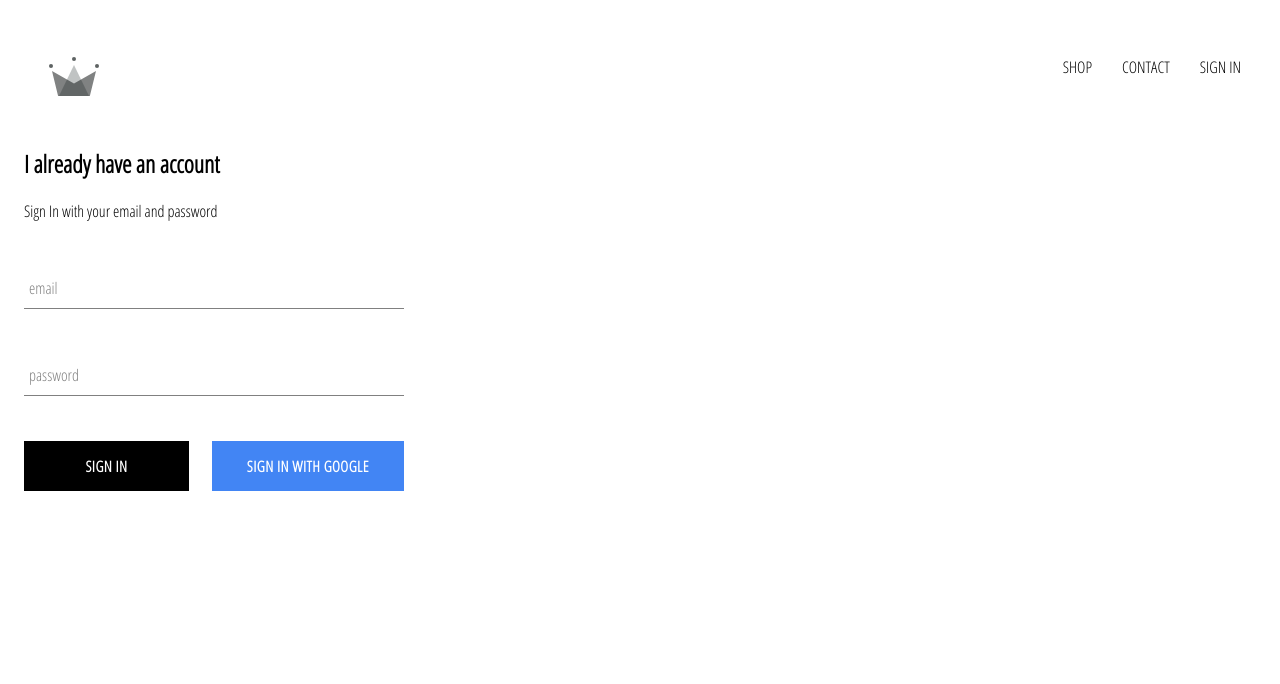
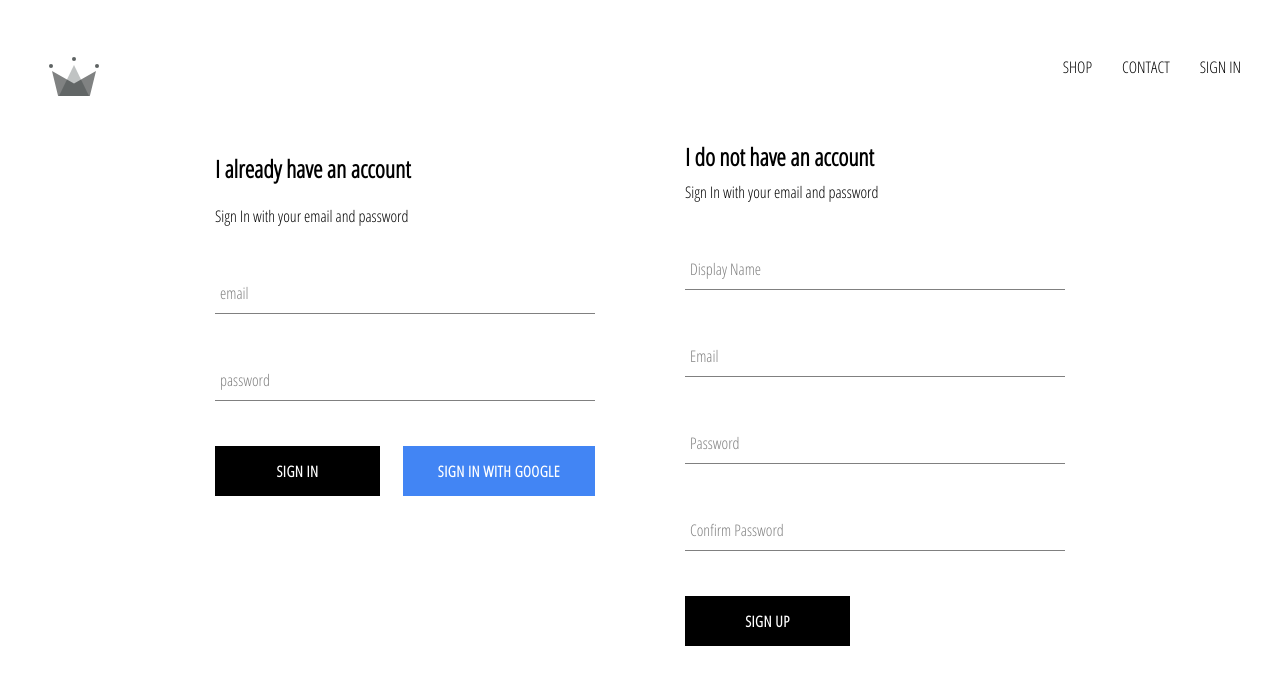
Before and after one commit to DzmitryDavid/crwn-clothing, a React (Create React App) app: page /sign in a window 1280 px wide. Shown: the top 684 px of the page. Built offline with nearby package versions, Linux system fonts and the light colour scheme; no server answers.

Commit message:
add: create signup component and implement auth use email, password

```diff
--- a/src/App.js
+++ b/src/App.js
@@ -29,6 +29,7 @@
               ...snapShot.data()
             }
           })
+          console.log(this.state.currentUser);
         })
       } else {
         this.setState({currentUser: userAuth})
--- a/src/components/CustomButton/CustomButton.js
+++ b/src/components/CustomButton/CustomButton.js
@@ -2,7 +2,6 @@
 import './CustomButton.scss';
 
 const CustomButton = ({children, isGoogleSignIn,  ...otherProps}) => {
-  console.log(isGoogleSignIn);
    return  <button className={`${isGoogleSignIn ? 'google-signin': ''} custom-button`} {...otherProps}>
         {children}
     </button>
--- /dev/null
+++ b/src/components/SignUp/SignUp.js
@@ -0,0 +1,93 @@
+import React, { Component } from 'react'
+import CustomButton from '../CustomButton/CustomButton';
+import FormInput from '../FormInput/FormInput';
+import {auth, createUserProfile} from '../../firebase/firebase.utils';
+
+import './SignUp.scss';
+
+
+class SignUp extends Component {
+  state = {
+    displayName: '',
+    email: '',
+    password: '',
+    confirmPassword: ''
+  }
+
+  handleSubmit = async (e) => {
+    e.preventDefault();
+    const {displayName, email, password, confirmPassword } = this.state;
+
+    if(password !== confirmPassword) {
+      alert("passwords don't match")
+      return;
+    }
+
+    try {
+      const { user } = await auth.createUserWithEmailAndPassword(email, password)
+      await createUserProfile(user, {displayName})
+      this.setState({
+        displayName: '',
+        email: '',
+        password: '',
+        confirmPassword: ''
+      })
+    } catch (error) {
+      console.log(error.message);
+    }
+  }
+  handleChange = (e) => {
+    const {name, value} = e.target;
+    this.setState({[name]: value})
+  }
+  render() {
+    const {displayName, email, password, confirmPassword } = this.state;
+    return (
+      <div className="sign-up">
+        <h2 className="title">I do not have an account</h2>
+          <span>Sign In with your email and password</span>
+          <form
+            className="sign-up-form"
+            onSubmit={this.handleSubmit}
+            action="">
+              <FormInput
+                type="text"
+                name='displayName'
+                value={displayName}
+                label="Display Name"
+                onChange={this.handleChange}
+                required
+              />
+              <FormInput
+                type="email"
+                name='email'
+                value={email}
+                label="Email"
+                onChange={this.handleChange}
+                required
+              />
+              <FormInput
+                type="password"
+                name='password'
+                value={password}
+                label="Password"
+                onChange={this.handleChange}
+                required
+              />
+              <FormInput
+                type="password"
+                name='confirmPassword'
+                value={confirmPassword}
+                label="Confirm Password"
+                onChange={this.handleChange}
+                required
+              />
+              <CustomButton onClick={this.handleSubmit}>SIGN UP</CustomButton>
+          </form>
+      </div>
+    )
+  }
+
+}
+
+export default SignUp;
--- /dev/null
+++ b/src/components/SignUp/SignUp.scss
@@ -0,0 +1,9 @@
+.sign-up {
+  width: 380px;
+  display: flex;
+  flex-direction: column;
+  .title {
+      margin: .5rem 0;
+  }
+
+}
--- a/src/pages/Sign/Sign.js
+++ b/src/pages/Sign/Sign.js
@@ -1,11 +1,13 @@
 import React from 'react';
 import SignIn from '../../components/SignIn/SignIn';
+import SignUp from '../../components/SignUp/SignUp';
 
 import './Sign.scss';
 
 const Sign = () => (
     <div className="sign">
         <SignIn />
+        <SignUp />
     </div>
 )
 export default Sign;
--- a/src/pages/Sign/Sign.scss
+++ b/src/pages/Sign/Sign.scss
@@ -0,0 +1,6 @@
+.sign {
+  display: flex;
+  width: 850px;
+  justify-content: space-between;
+  margin: 30px auto;
+}
```
